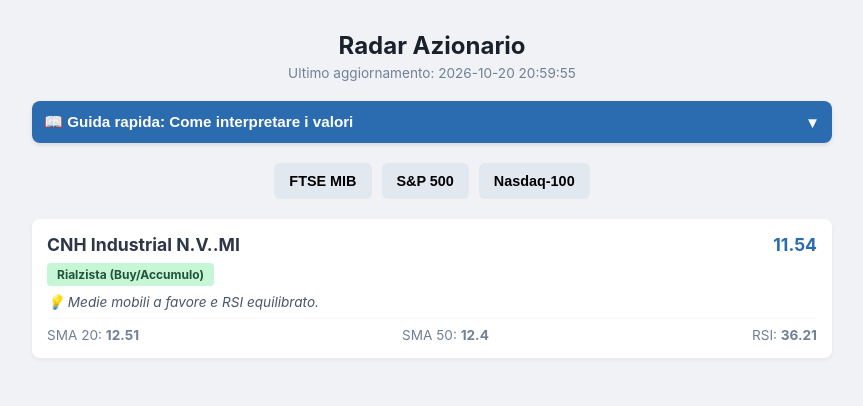
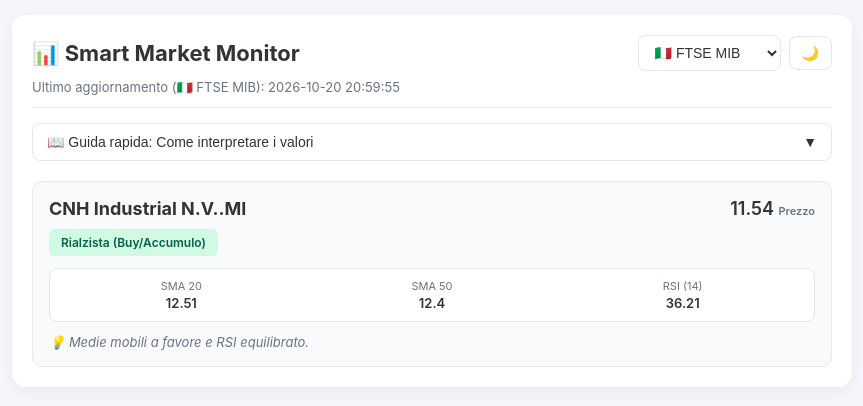
Before and after one commit to JoeTech905/Dati-Borsa, a plain HTML site: page index.html in a window 1280 px wide. Shown: the whole page, without its empty margins (208-1071 px from the left). Drawn offline with Linux system fonts and the light colour scheme.

Commit message:
Update index.html

```diff
--- a/index.html
+++ b/index.html
@@ -3,171 +3,247 @@
 <head>
     <meta charset="UTF-8">
     <meta name="viewport" content="width=device-width, initial-scale=1.0">
-    <title>Dashboard Borsa - Radar Azionario</title>
+    <title>Smart Market Monitor</title>
+
+    <!-- Configurazioni per PWA -->
+    <link rel="manifest" href="manifest.json">
+    <meta name="theme-color" content="#1f2937">
+    <link rel="apple-touch-icon" href="icon-192.png">
+
     <style>
+        :root {
+            --bg-color: #f4f6f9;
+            --container-bg: #ffffff;
+            --text-color: #333333;
+            --text-secondary: #6b7280;
+            --card-bg: #f8fafc;
+            --border-color: #e5e7eb;
+        }
+
+        [data-theme="dark"] {
+            --bg-color: #111827;
+            --container-bg: #1f2937;
+            --text-color: #f3f4f6;
+            --text-secondary: #9ca3af;
+            --card-bg: #374151;
+            --border-color: #4b5563;
+        }
+
         body {
-            font-family: -apple-system, BlinkMacSystemFont, "Segoe UI", Roboto, Helvetica, Arial, sans-serif;
-            background-color: #f0f2f5;
-            color: #333;
+            font-family: -apple-system, BlinkMacSystemFont, "Segoe UI", Roboto, sans-serif;
+            background-color: var(--bg-color);
+            color: var(--text-color);
             margin: 0;
             padding: 15px;
+            transition: background-color 0.3s, color 0.3s;
         }
-        h1 {
-            text-align: center;
-            color: #1a202c;
-            font-size: 1.5rem;
-            margin-bottom: 5px;
+        .container {
+            max-width: 800px;
+            margin: auto;
+            background: var(--container-bg);
+            padding: 20px;
+            border-radius: 14px;
+            box-shadow: 0 4px 15px rgba(0,0,0,0.05);
+            transition: background-color 0.3s;
         }
-        .subtitle {
-            text-align: center;
-            color: #718096;
-            font-size: 0.85rem;
+        .header-flex {
+            display: flex;
+            justify-content: space-between;
+            align-items: center;
+            flex-wrap: wrap;
+            gap: 12px;
+            margin-bottom: 8px;
+        }
+        h1 { color: var(--text-color); font-size: 22px; margin: 0; }
+
+        .controls {
+            display: flex;
+            gap: 8px;
+            align-items: center;
+        }
+
+        select, .theme-btn {
+            background: var(--container-bg);
+            border: 1px solid var(--border-color);
+            color: var(--text-color);
+            padding: 8px 12px;
+            border-radius: 8px;
+            cursor: pointer;
+            font-size: 14px;
+            font-weight: 500;
+        }
+        select:hover, .theme-btn:hover {
+            border-color: #3b82f6;
+        }
+
+        .timestamp { color: var(--text-secondary); font-size: 13px; margin-bottom: 15px; border-bottom: 1px solid var(--border-color); padding-bottom: 12px; }
+
+        /* Stili per il menu guida a tendina */
+        .guide-section {
             margin-bottom: 20px;
         }
-        /* Stile Pulsante Guida */
-        .guida-container {
-            max-width: 800px;
-            margin: 0 auto 20px auto;
-        }
-        .btn-guida {
+        .guide-btn {
+            background: var(--container-bg);
+            border: 1px solid var(--border-color);
+            color: var(--text-color);
+            padding: 10px 14px;
+            border-radius: 8px;
+            cursor: pointer;
+            font-size: 14px;
+            font-weight: 500;
             width: 100%;
-            padding: 12px;
-            background-color: #2b6cb0;
-            color: white;
-            border: none;
-            border-radius: 8px;
-            font-size: 0.95rem;
-            font-weight: bold;
-            cursor: pointer;
             text-align: left;
             display: flex;
             justify-content: space-between;
             align-items: center;
-            box-shadow: 0 2px 4px rgba(0,0,0,0.1);
+            transition: border-color 0.2s;
         }
-        .btn-guida:hover {
-            background-color: #2c5282;
+        .guide-btn:hover {
+            border-color: #3b82f6;
         }
-        .pannello-guida {
+        .guide-panel {
             display: none;
-            background: #ffffff;
-            border: 1px solid #e2e8f0;
-            padding: 20px;
+            background: var(--card-bg);
+            border: 1px solid var(--border-color);
             border-radius: 8px;
+            padding: 15px;
             margin-top: 8px;
-            font-size: 0.9rem;
+            font-size: 13px;
             line-height: 1.5;
-            color: #2d3748;
-            box-shadow: 0 4px 6px rgba(0,0,0,0.05);
+            color: var(--text-color);
         }
-        .pannello-guida h3 {
+        .guide-panel h3 {
             margin-top: 0;
-            color: #1a202c;
-            font-size: 1.1rem;
-            border-bottom: 2px solid #edf2f7;
-            padding-bottom: 8px;
+            font-size: 15px;
+            border-bottom: 1px solid var(--border-color);
+            padding-bottom: 6px;
+            color: var(--text-color);
         }
-        .pannello-guida ul {
-            padding-left: 20px;
+        .guide-panel ul {
+            padding-left: 18px;
             margin: 8px 0;
         }
-        .pannello-guida li {
-            margin-bottom: 5px;
+        .guide-panel li {
+            margin-bottom: 4px;
         }
-        /* Selettori di mercato */
-        .tabs {
-            display: flex;
-            justify-content: center;
-            gap: 10px;
-            margin-bottom: 20px;
+
+        .cards-grid {
+            display: grid;
+            grid-template-columns: 1fr;
+            gap: 15px;
         }
-        .tab-btn {
-            padding: 10px 15px;
-            background: #e2e8f0;
-            border: none;
-            border-radius: 6px;
-            cursor: pointer;
-            font-weight: bold;
-            font-size: 0.9rem;
+
+        .stock-card {
+            background-color: var(--card-bg);
+            border: 1px solid var(--border-color);
+            border-radius: 10px;
+            padding: 16px;
+            transition: transform 0.2s;
         }
-        .tab-btn.active {
-            background: #3182ce;
-            color: white;
+        .stock-card:hover {
+            transform: translateY(-2px);
         }
-        /* Schede azioni */
-        .card-container {
-            max-width: 800px;
-            margin: 0 auto;
-        }
-        .card {
-            background: white;
-            padding: 15px;
-            margin-bottom: 12px;
-            border-radius: 8px;
-            box-shadow: 0 2px 4px rgba(0,0,0,0.05);
-            display: flex;
-            flex-direction: column;
-            gap: 8px;
-        }
+
         .card-header {
             display: flex;
             justify-content: space-between;
             align-items: center;
+            margin-bottom: 10px;
         }
-        .ticker {
-            font-size: 1.1rem;
-            font-weight: bold;
-            color: #2d3748;
+        .ticker-name {
+            font-size: 18px;
+            font-weight: 700;
+            color: var(--text-color);
         }
-        .prezzo {
-            font-size: 1.1rem;
-            font-weight: bold;
-            color: #2b6cb0;
+        .ticker-price {
+            font-size: 18px;
+            font-weight: 600;
+            color: var(--text-color);
         }
+
+        /* Stile grafico del "bollino" colorato */
         .badge {
-            padding: 4px 10px;
-            border-radius: 4px;
-            font-size: 0.75rem;
-            font-weight: bold;
+            padding: 6px 12px;
+            border-radius: 6px;
+            font-weight: 600;
+            font-size: 12px;
             display: inline-block;
+            margin-bottom: 12px;
+        }
+
+        .metrics-grid {
+            display: grid;
+            grid-template-columns: repeat(3, 1fr);
+            gap: 8px;
+            background: var(--container-bg);
+            padding: 10px;
+            border-radius: 8px;
+            margin-bottom: 12px;
+            font-size: 13px;
             text-align: center;
+            border: 1px solid var(--border-color);
         }
-        /* Colori dei badge */
-        .badge-rialzista { background-color: #c6f6d5; color: #22543d; }
-        .badge-ribassista { background-color: #fed7d7; color: #742a2a; }
-        .badge-ipervenduto { background-color: #ebf8ff; color: #2b6cb0; }
-        .badge-ipercomprato { background-color: #fefcbf; color: #744210; }
-        .badge-neutro { background-color: #edf2f7; color: #4a5568; }
+        .metric-label {
+            color: var(--text-secondary);
+            font-size: 11px;
+            display: block;
+            margin-bottom: 2px;
+        }
+        .metric-value {
+            font-weight: 600;
+            color: var(--text-color);
+        }
 
-        .details {
-            font-size: 0.85rem;
-            color: #718096;
-            display: flex;
-            justify-content: space-between;
-            flex-wrap: wrap;
-            gap: 5px;
-            border-top: 1px solid #f7fafc;
-            padding-top: 8px;
+        .motivation {
+            font-size: 13px;
+            color: var(--text-secondary);
+            font-style: italic;
         }
-        .motivazione {
-            font-size: 0.85rem;
-            font-style: italic;
-            color: #4a5568;
+
+        /* Colori dei badge (tema chiaro e scuro) */
+        .rialzista { background-color: #d1fae5; color: #065f46; }
+        .ribassista { background-color: #fee2e2; color: #991b1b; }
+        .ipervenduto { background-color: #e0f2fe; color: #0369a1; }
+        .ipercomprato { background-color: #fef3c7; color: #92400e; }
+        .neutro { background-color: #f3f4f6; color: #374151; }
+
+        [data-theme="dark"] .rialzista { background-color: #064e3b; color: #6ee7b7; }
+        [data-theme="dark"] .ribassista { background-color: #7f1d1d; color: #fca5a5; }
+        [data-theme="dark"] .ipervenduto { background-color: #0c4a6e; color: #7dd3fc; }
+        [data-theme="dark"] .ipercomprato { background-color: #78350f; color: #fde047; }
+        [data-theme="dark"] .neutro { background-color: #374151; color: #d1d5db; }
+
+        .loading-msg, .error-msg {
+            text-align: center;
+            padding: 30px;
+            color: var(--text-secondary);
+            font-size: 14px;
         }
+        .error-msg { color: #ef4444; }
     </style>
 </head>
 <body>
+    <div class="container">
+        <div class="header-flex">
+            <h1>📊 Smart Market Monitor</h1>
+            <div class="controls">
+                <select id="market-select" onchange="caricaDati()">
+                    <option value="dati_ftsemib.json">🇮🇹 FTSE MIB</option>
+                    <option value="dati_sp500.json">🇺🇸 S&P 500</option>
+                    <option value="dati_nasdaq.json">⚡ Nasdaq 100</option>
+                </select>
+                <button class="theme-btn" id="theme-toggle" onclick="toggleTheme()">🌙</button>
+            </div>
+        </div>
+        <div class="timestamp" id="update-time">Caricamento timestamp...</div>
 
-    <h1>Radar Azionario</h1>
-    <div class="subtitle" id="data-aggiornamento">Ultimo aggiornamento: Caricamento...</div>
-
-    <!-- Pulsante e Pannello Guida -->
-    <div class="guida-container">
-        <button class="btn-guida" onclick="toggleGuida()">
+        <!-- Menu Guida Rapida -->
+        <div class="guide-section">
+            <button class="guide-btn" onclick="toggleGuide()">
                 <span>📖 Guida rapida: Come interpretare i valori</span>
-            <span id="freccia-guida">▼</span>
+                <span id="guide-arrow">▼</span>
             </button>
-        <div id="pannelloGuida" class="pannello-guida">
+            <div id="guide-panel" class="guide-panel">
                 <h3>Come leggere questa Dashboard</h3>
                 <p>Questa app mostra i titoli più dinamici del giorno e la loro situazione tecnica attuale:</p>
 
@@ -194,91 +270,115 @@
             </div>
         </div>
 
-    <!-- Pulsanti scelta Mercato -->
-    <div class="tabs">
-        <button class="tab-btn active" onclick="caricaMercato('dati_ftsemib.json', this)">FTSE MIB</button>
-        <button class="tab-btn" onclick="caricaMercato('dati_sp500.json', this)">S&P 500</button>
-        <button class="tab-btn" onclick="caricaMercato('dati_nasdaq.json', this)">Nasdaq-100</button>
+        <div id="cards-container" class="cards-grid">
+            <div class="loading-msg">Caricamento dati in corso...</div>
         </div>
-
-    <!-- Lista dei Risultati -->
-    <div class="card-container" id="lista-risultati">
-        <p style="text-align: center; color: #718096;">Caricamento dati in corso...</p>
     </div>
 
     <script>
-        function toggleGuida() {
-            const pannello = document.getElementById("pannelloGuida");
-            const freccia = document.getElementById("freccia-guida");
-            if (pannello.style.display === "block") {
-                pannello.style.display = "none";
-                freccia.textContent = "▼";
+        function toggleTheme() {
+            const html = document.documentElement;
+            const currentTheme = html.getAttribute('data-theme');
+            const btn = document.getElementById('theme-toggle');
+
+            if (currentTheme === 'dark') {
+                html.removeAttribute('data-theme');
+                localStorage.setItem('theme', 'light');
+                btn.innerText = '🌙';
             } else {
-                pannello.style.display = "block";
-                freccia.textContent = "▲";
+                html.setAttribute('data-theme', 'dark');
+                localStorage.setItem('theme', 'dark');
+                btn.innerText = '☀️';
             }
         }
 
-        async function caricaMercato(fileJson, btnElement) {
-            // Gestione classe attiva sui bottoni
-            document.querySelectorAll('.tab-btn').forEach(b => b.classList.remove('active'));
-            if(btnElement) btnElement.classList.add('active');
+        function toggleGuide() {
+            const panel = document.getElementById("guide-panel");
+            const arrow = document.getElementById("guide-arrow");
+            if (panel.style.display === "block") {
+                panel.style.display = "none";
+                arrow.innerText = "▼";
+            } else {
+                panel.style.display = "block";
+                arrow.innerText = "▲";
+            }
+        }
 
-            const container = document.getElementById('lista-risultati');
-            const dataLabel = document.getElementById('data-aggiornamento');
-            container.innerHTML = '<p style="text-align: center; color: #718096;">Caricamento...</p>';
+        window.addEventListener('DOMContentLoaded', () => {
+            const savedTheme = localStorage.getItem('theme');
+            const btn = document.getElementById('theme-toggle');
+            if (savedTheme === 'dark') {
+                document.documentElement.setAttribute('data-theme', 'dark');
+                btn.innerText = '☀️';
+            }
+            caricaDati();
+        });
+
+        async function caricaDati() {
+            const select = document.getElementById('market-select');
+            const fileJson = select.value;
+            const nomeMercato = select.options[select.selectedIndex].text;
+
+            const container = document.getElementById('cards-container');
+            container.innerHTML = '<div class="loading-msg">Caricamento dati in corso...</div>';
 
             try {
-                const response = await fetch(fileJson + '?t=' + new Date().getTime()); // Evita la cache
-                if (!response.ok) throw new Error("File dati non trovato");
+                const response = await fetch(fileJson);
+                if (!response.ok) throw new Error("File non trovato");
+                const data = await response.json();
 
-                const data = await response.json();
-                dataLabel.textContent = "Ultimo aggiornamento: " + (data.ultimo_aggiornamento || "N/D");
+                document.getElementById('update-time').innerText = "Ultimo aggiornamento (" + nomeMercato + "): " + data.ultimo_aggiornamento;
+
+                container.innerHTML = '';
 
                 if (!data.dati || data.dati.length === 0) {
-                    container.innerHTML = '<p style="text-align: center; color: #718096;">Nessun dato disponibile al momento.</p>';
+                    container.innerHTML = '<div class="loading-msg">Nessun dato disponibile al momento.</div>';
                     return;
                 }
 
-                let html = '';
                 data.dati.forEach(item => {
-                    // Assegna la classe CSS corretta al badge in base al testo del segnale
-                    let badgeClass = 'badge-neutro';
-                    let segnaleLower = item.segnale.toLowerCase();
-                    if (segnaleLower.includes('rialzista')) badgeClass = 'badge-rialzista';
-                    else if (segnaleLower.includes('ribassista')) badgeClass = 'badge-ribassista';
-                    else if (segnaleLower.includes('ipervenduto')) badgeClass = 'badge-ipervenduto';
-                    else if (segnaleLower.includes('ipercomprato')) badgeClass = 'badge-ipercomprato';
+                    let badgeClass = 'neutro';
+                    let segnaleUpper = item.segnale.toUpperCase();
 
-                    html += `
-                        <div class="card">
+                    if (segnaleUpper.includes('RIALZISTA')) badgeClass = 'rialzista';
+                    else if (segnaleUpper.includes('RIBASSISTA')) badgeClass = 'ribassista';
+                    else if (segnaleUpper.includes('IPERVENDUTO')) badgeClass = 'ipervenduto';
+                    else if (segnaleUpper.includes('IPERCOMPRATO')) badgeClass = 'ipercomprato';
+
+                    const card = `
+                        <div class="stock-card">
                             <div class="card-header">
-                                <span class="ticker">${item.ticker}</span>
-                                <span class="prezzo">${item.prezzo}</span>
+                                <span class="ticker-name">${item.ticker}</span>
+                                <span class="ticker-price">${item.prezzo} <small style="font-size:11px; color:var(--text-secondary);">Prezzo</small></span>
+                            </div>
+
+                            <div><span class="badge ${badgeClass}">${item.segnale}</span></div>
+
+                            <div class="metrics-grid">
+                                <div>
+                                    <span class="metric-label">SMA 20</span>
+                                    <span class="metric-value">${item.sma_20}</span>
                                 </div>
                                 <div>
-                                <span class="badge ${badgeClass}">${item.segnale}</span>
+                                    <span class="metric-label">SMA 50</span>
+                                    <span class="metric-value">${item.sma_50}</span>
                                 </div>
-                            <div class="motivazione">💡 ${item.motivazione}</div>
-                            <div class="details">
-                                <span>SMA 20: <strong>${item.sma_20}</strong></span>
-                                <span>SMA 50: <strong>${item.sma_50}</strong></span>
-                                <span>RSI: <strong>${item.rsi}</strong></span>
+                                <div>
+                                    <span class="metric-label">RSI (14)</span>
+                                    <span class="metric-value">${item.rsi}</span>
                                 </div>
                             </div>
+
+                            <div class="motivation">💡 ${item.motivazione}</div>
+                        </div>
                     `;
+                    container.innerHTML += card;
                 });
-
-                container.innerHTML = html;
-
             } catch (error) {
-                container.innerHTML = '<p style="text-align: center; color: #e53e3e;">Errore nel caricamento dei dati di mercato.</p>';
-                dataLabel.textContent = "Ultimo aggiornamento: Errore";
+                container.innerHTML = '<div class="error-msg">Impossibile caricare i dati. Esegui prima l\'azione di aggiornamento su GitHub Actions.</div>';
+                document.getElementById('update-time').innerText = "Errore di caricamento.";
             }
         }
-
-        // Carica il primo mercato (FTSE MIB) all'avvio della pagina
-        caricaMercato('dati_ftsemib.json', null);
     </script>
 </body>
 </html>
```
Lines whose indentation alone changed are shown as unchanged.
